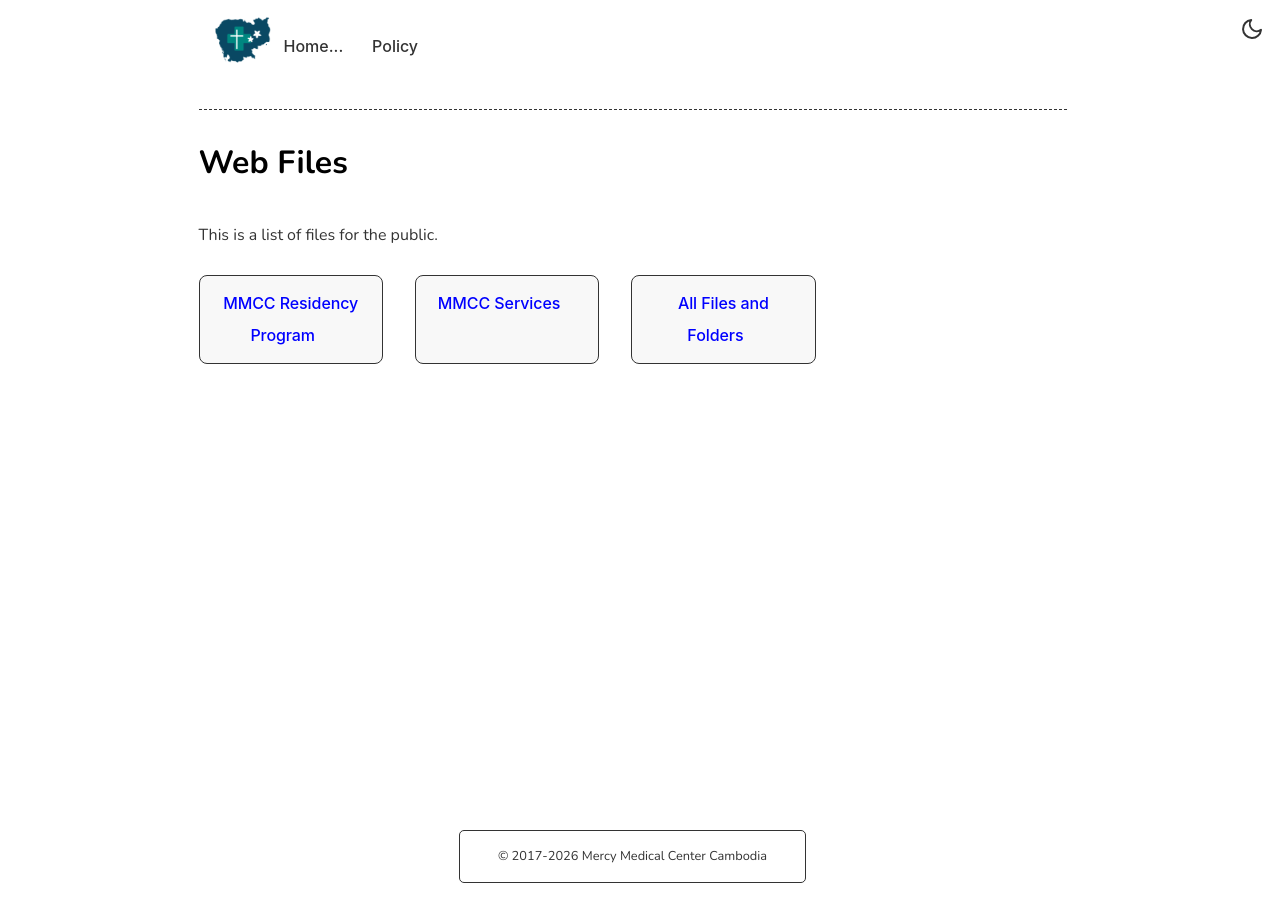
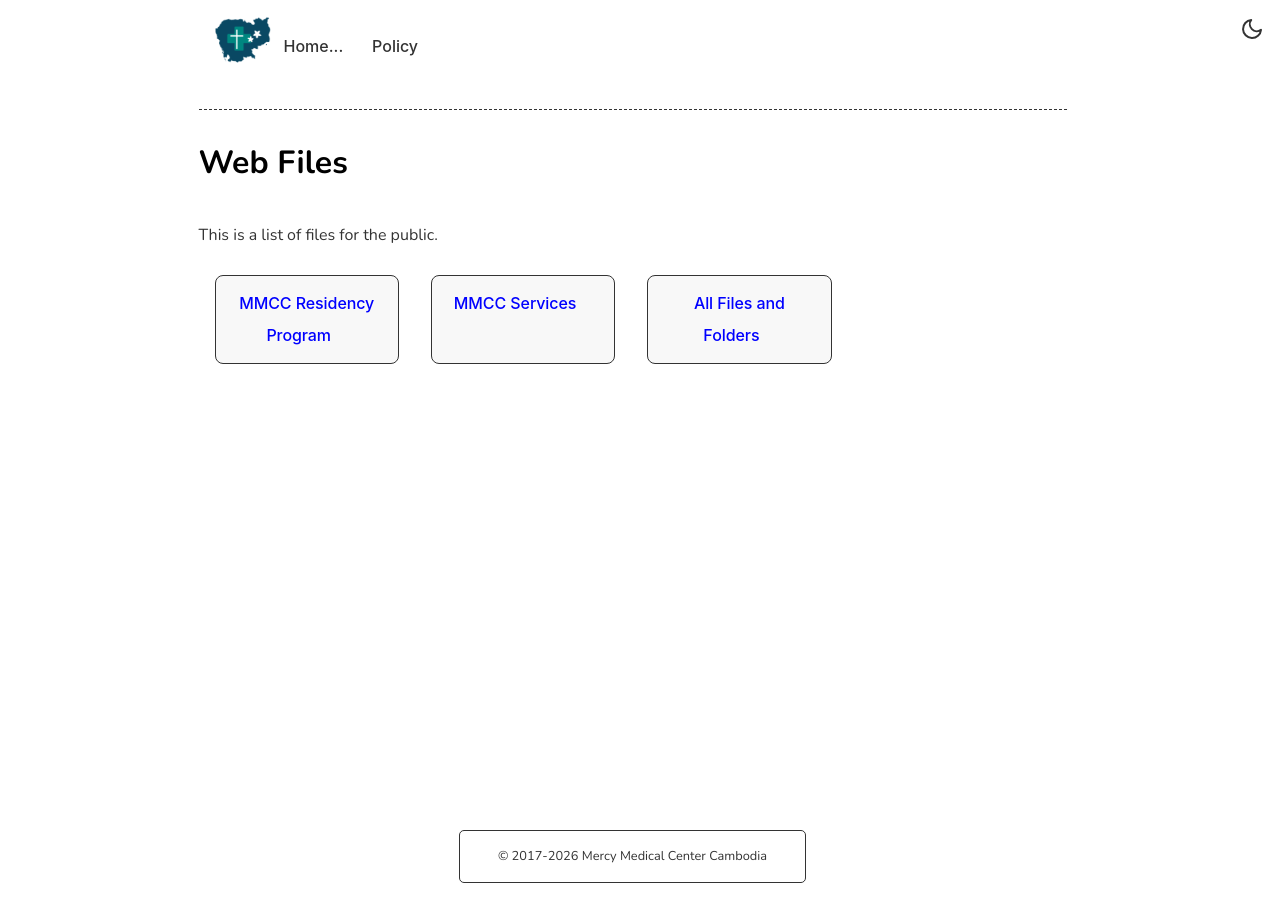
Before and after one commit to yong-lim/mmc-staff, a Jekyll site: the page built from _pages/web-files.md, in a window 1280 px wide. Built offline with Jekyll 4.4.1, drawn with Linux system fonts in a browser that asks for light colours.

Commit message:
Add padding to the post content

```diff
--- a/_layouts/post.html
+++ b/_layouts/post.html
@@ -4,5 +4,7 @@
 {% if page.post-tag %}
   {% include tags_card_list.html %}
 {% else %}
+<div class="w-padding">
   {{ content }}
+</div>
 {% endif %}
```
